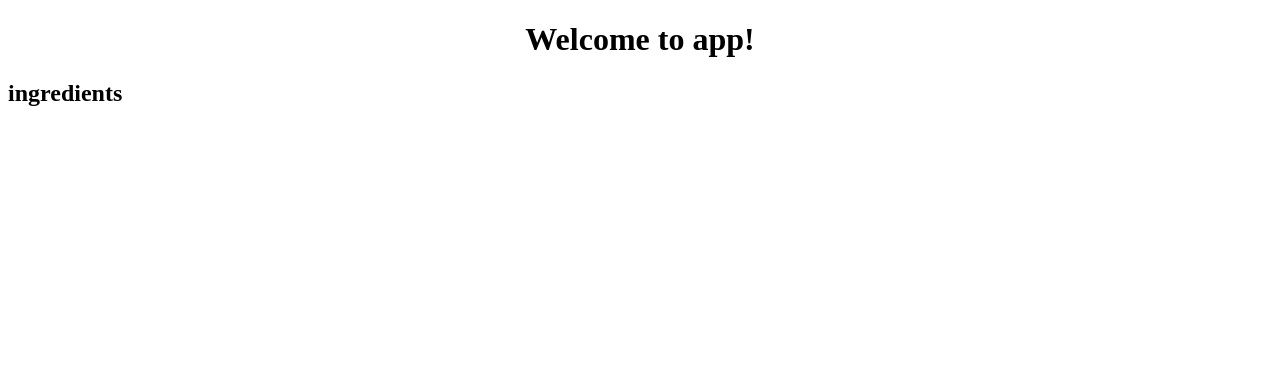
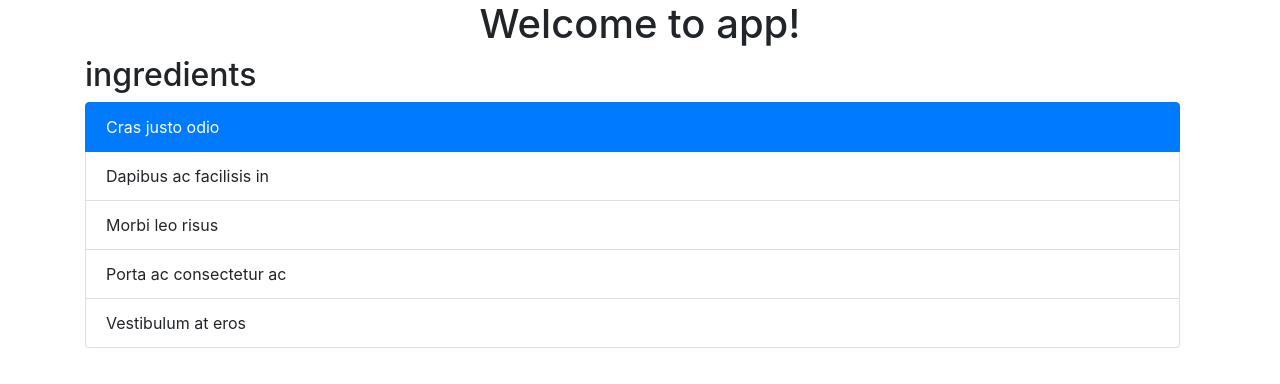
Before and after one commit to hihajdus/ingredients, an Angular app: page / in a window 1280 px wide. Shown: the top 384 px of the page. Built offline with nearby package versions, Linux system fonts and the light colour scheme.

Commit message:
add bootsrap

```diff
--- a/package.json
+++ b/package.json
@@ -20,6 +20,7 @@
     "@angular/platform-browser": "^6.0.3",
     "@angular/platform-browser-dynamic": "^6.0.3",
     "@angular/router": "^6.0.3",
+    "bootstrap": "^4.1.2",
     "core-js": "^2.5.4",
     "rxjs": "^6.0.0",
     "zone.js": "^0.8.26"
--- a/src/app/app.component.html
+++ b/src/app/app.component.html
@@ -4,4 +4,13 @@
     Welcome to {{ title }}!
   </h1>
 </div>
-<h2>ingredients</h2>
+<div class="container">
+  <h2>ingredients</h2>
+  <ul class="list-group col-12 offset-12">
+    <li class="list-group-item active">Cras justo odio</li>
+    <li class="list-group-item">Dapibus ac facilisis in</li>
+    <li class="list-group-item">Morbi leo risus</li>
+    <li class="list-group-item">Porta ac consectetur ac</li>
+    <li class="list-group-item">Vestibulum at eros</li>
+  </ul>
+</div>
--- a/src/styles.css
+++ b/src/styles.css
@@ -1 +1,2 @@
 /* You can add global styles to this file, and also import other style files */
+@import '../node_modules/bootstrap/dist/css/bootstrap.css';
```
Also changed, not shown: 1 other file (tests, documents, lock files or other folders).
